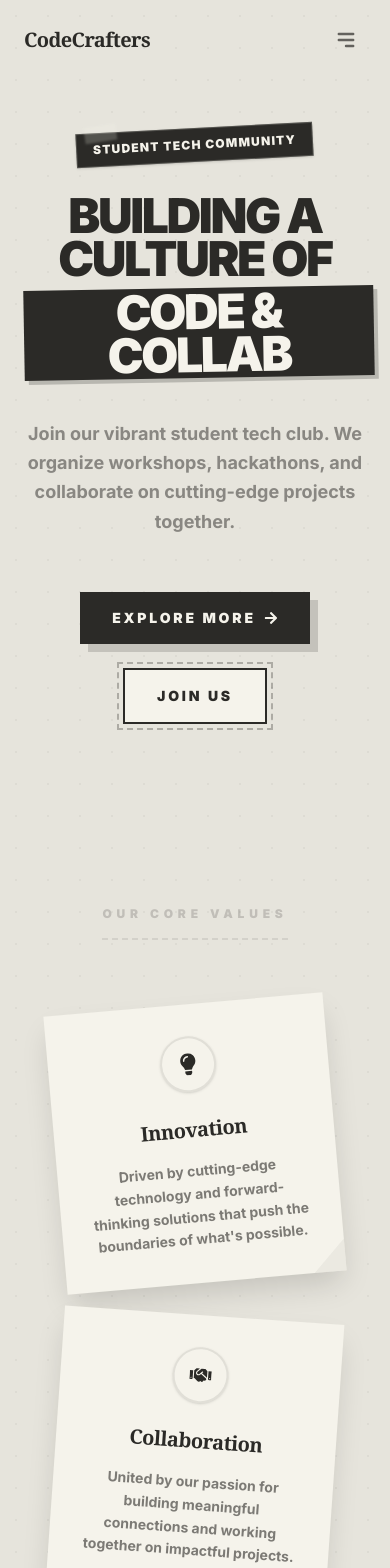
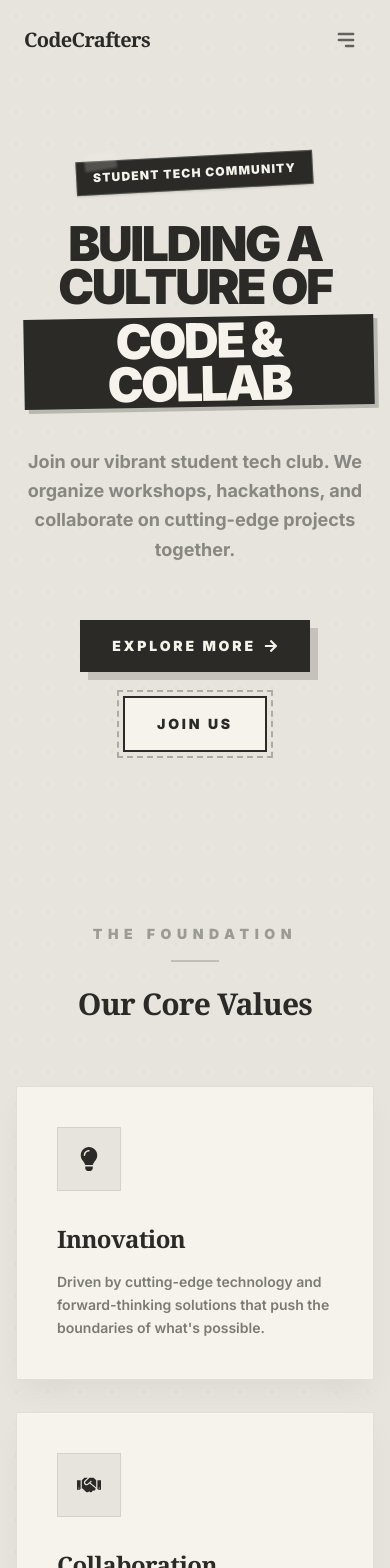
Before and after one commit to ranako/codecrafters, a React (Vite) app: page / in a window 390 px wide. Shown: the top 1568 px of the page. Built offline with nearby package versions, Linux system fonts and the light colour scheme.

Commit message:
feat: add initial website structure with core pages, components, and site data.

```diff
--- a/src/components/Navbar.jsx
+++ b/src/components/Navbar.jsx
@@ -56,7 +56,7 @@ export default function Navbar() {
                       {isActive && (
                         <motion.div
                           layoutId="nav-indicator-desktop"
-                          className="absolute -bottom-1 left-0 right-0 h-[2px] bg-black"
+                          className="absolute -bottom-[6px] left-0 right-0 h-[3px] bg-[#a0b4d4]"
                           transition={{ type: "spring", stiffness: 400, damping: 30 }}
                         />
                       )}
@@ -68,7 +68,7 @@ export default function Navbar() {
               {/* Minimal Action Button */}
               <Link
                 to="/contact"
-                className="ml-4 px-5 py-2 bg-transparent text-black text-[11px] font-black uppercase tracking-widest border-2 border-black hover:bg-black hover:text-white transition-all shadow-[2px_2px_0px_#2b2a27] hover:shadow-[0px_0px_0px_#2b2a27] hover:translate-x-[2px] hover:translate-y-[2px]"
+                className="ml-4 px-5 py-2 bg-transparent text-black text-[11px] font-black uppercase tracking-widest border-2 border-black hover:bg-[#f0e3dc] transition-all shadow-[2px_2px_0px_#2b2a27] hover:shadow-[0px_0px_0px_#2b2a27] hover:translate-x-[2px] hover:translate-y-[2px]"
               >
                  Join Us
               </Link>
@@ -109,7 +109,7 @@ export default function Navbar() {
                       <Link
                         to={link.path}
                         className={`block text-lg font-bold tracking-wide transition-colors duration-200 px-4 py-3 border-2 border-transparent ${
-                          isActive ? "bg-black text-white" : "text-black/50 hover:text-black hover:bg-black hover:text-white hover:border-black"
+                          isActive ? "bg-[#e3ebd5] text-black border-black/10" : "text-black/50 hover:text-black hover:bg-black hover:text-white hover:border-black"
                         }`}
                       >
                         {link.name}
--- a/src/components/PastEvents.jsx
+++ b/src/components/PastEvents.jsx
@@ -70,7 +70,7 @@ export default function PastEvents() {
       <div className="sticky top-0 h-screen w-full flex flex-col overflow-hidden bg-[#e6e4dc]">
 
         {/* Page Title - above the wire, below the navbar */}
-        <div className="absolute top-24 sm:top-28 md:top-28 left-1/2 -translate-x-1/2 z-20 text-center pointer-events-none w-full px-4">
+        <div className="absolute top-20 sm:top-24 md:top-24 left-1/2 -translate-x-1/2 z-20 text-center pointer-events-none w-full px-4">
            <div className="inline-block relative">
              <h2 className="text-2xl sm:text-4xl md:text-5xl lg:text-6xl font-black font-serif text-black tracking-tighter bg-white/50 backdrop-blur-md px-4 sm:px-6 py-2 border-2 border-black/10 shadow-sm">
                The Photo Album
@@ -82,12 +82,12 @@ export default function PastEvents() {
         </div>
 
         {/* The Fixed Horizontal Wire — positioned below the heading */}
-        <div className="absolute top-[28vh] sm:top-[28vh] md:top-[28vh] left-0 w-full h-[2px] sm:h-[3px] bg-[#1a1a1a] shadow-[0_3px_8px_rgba(0,0,0,0.25)] z-0" />
+        <div className="absolute top-[24vh] sm:top-[24vh] md:top-[24vh] left-0 w-full h-[2px] sm:h-[3px] bg-[#1a1a1a] shadow-[0_3px_8px_rgba(0,0,0,0.25)] z-0" />
 
         <motion.div
           ref={contentRef}
           style={{ x }}
-          className="flex items-start gap-6 sm:gap-10 md:gap-14 w-max pl-[5vw] sm:pl-[10vw] pr-[5vw] sm:pr-[10vw] mt-[28vh]"
+          className="flex items-start gap-6 sm:gap-10 md:gap-14 w-max pl-[5vw] sm:pl-[10vw] pr-[5vw] sm:pr-[10vw] mt-[24vh]"
         >
           {pastEventsData.map((event, i) => {
             const rotationClass = rotations[i % rotations.length];
--- a/src/data/siteData.js
+++ b/src/data/siteData.js
@@ -169,7 +169,7 @@ const defaultTeamData = {
     },
     {
       name: "Vraj Shah",
-      role: "Core Member",
+      role: "Tech Lead",
       linkedin: "",
       image: "https://images.unsplash.com/photo-1500648767791-00dcc994a43e?auto=format&fit=crop&q=80&w=600"
     },
--- a/src/pages/Admin.jsx
+++ b/src/pages/Admin.jsx
@@ -151,7 +151,7 @@ export default function Admin() {
   // --- LOGIN SCREEN ---
   if (!isAuthenticated) {
     return (
-      <div className="min-h-screen bg-[#e6e4dc] flex flex-col justify-center items-center p-6 font-sans">
+      <div className="min-h-[80vh] py-20 bg-[#e6e4dc] flex flex-col justify-center items-center p-6 font-sans">
         <motion.div
           initial={{ opacity: 0, scale: 0.95 }}
           animate={{ opacity: 1, scale: 1 }}
@@ -194,7 +194,7 @@ export default function Admin() {
 
   // --- DASHBOARD SCREEN ---
   return (
-    <div className="min-h-screen bg-[#e6e4dc] pt-32 pb-24 px-6 md:px-12 lg:px-20 font-sans overflow-hidden">
+    <div className="min-h-[80vh] bg-[#e6e4dc] pt-24 pb-16 px-6 md:px-12 lg:px-20 font-sans overflow-hidden">
 
       <div className="max-w-6xl mx-auto">
 
--- a/src/pages/Events.jsx
+++ b/src/pages/Events.jsx
@@ -17,8 +17,8 @@ export default function Events() {
       />
 
       {/* ──── UPCOMING TICKETS ──── */}
-      <section className="relative w-full max-w-7xl mx-auto px-4 z-10 pt-32 pb-32 text-center">
-         <div className="mb-16 inline-block">
+      <section className="relative w-full max-w-7xl mx-auto px-4 z-10 pt-24 pb-20 text-center">
+         <div className="mb-10 inline-block">
              <span className="text-[10px] font-black uppercase tracking-[0.4em] text-black/30 mb-2 block border-b-2 border-dashed border-black/10 pb-2">Schedule</span>
              <h2 className="text-4xl md:text-5xl lg:text-6xl font-black font-serif text-black uppercase tracking-tighter">
                Upcoming Tickets
--- a/src/pages/Home.jsx
+++ b/src/pages/Home.jsx
@@ -16,9 +16,25 @@ export default function Home() {
     "-rotate-[5deg]",
     "rotate-4",
     "-rotate-2",
+    "-rotate-6",
+    "rotate-4",
+    "-rotate-2",
     "rotate-6",
     "-rotate-4",
   ];
+
+  /* Editorial Pastel Palette */
+  const pastelBgs = [
+    "bg-[#e3ebd5] border-[#b1c398]", // Sage
+    "bg-[#dce4f0] border-[#a0b4d4]", // Slate
+    "bg-[#f0e3dc] border-[#d6b7a5]", // Peach
+    "bg-[#e6dcf0] border-[#ba9ed1]", // Lilac
+    "bg-[#f0ecd5] border-[#cfc69b]", // Pale Yellow
+  ];
+
+  const coreValueAccents = ["bg-[#a3b18a]", "bg-[#8ea2c4]", "bg-[#c29f8a]"];
+  const coreValueHovers = ["group-hover:bg-[#a3b18a]", "group-hover:bg-[#8ea2c4]", "group-hover:bg-[#c29f8a]"];
+  const statColors = ["text-[#a3b18a] bg-[#e3ebd5]", "text-[#8ea2c4] bg-[#dce4f0]", "text-[#c29f8a] bg-[#f0e3dc]"];
 
   return (
     <div className="min-h-screen w-full bg-[#e6e4dc] relative overflow-hidden flex flex-col items-center">
@@ -30,7 +46,7 @@ export default function Home() {
       />
 
       {/* ──── HERO DESK ──── */}
-      <section className="relative min-h-[90vh] w-full flex flex-col items-center justify-center pt-32 pb-20 z-10 overflow-hidden">
+      <section className="relative min-h-screen w-full flex flex-col items-center justify-center pt-16 z-10 overflow-hidden">
 
         <div className="relative max-w-5xl mx-auto px-4 text-center">
 
@@ -97,7 +113,7 @@ export default function Home() {
                   whileHover={{ scale: 1.15, zIndex: 50, rotate: "0deg" }}
                   transition={{ type: "spring", delay: 0.8 + (i * 0.1) }}
                   key={d.name}
-                  className={`pointer-events-auto absolute flex items-center gap-2 px-4 py-3 bg-white border border-black shadow-[0_5px_15px_-5px_rgba(0,0,0,0.15)] text-black font-bold text-sm tracking-wide ${rotation} cursor-pointer hover:shadow-2xl transition-all duration-300`}
+                  className={`pointer-events-auto absolute flex items-center gap-2 px-4 py-3 ${pastelBgs[i % pastelBgs.length]} shadow-[0_5px_15px_-5px_rgba(0,0,0,0.15)] text-black/80 font-bold text-sm tracking-wide ${rotation} cursor-pointer hover:shadow-2xl transition-all duration-300`}
                   style={{ top: `${topPos}%`, left: `${leftPos}%` }}
                 >
                   <d.icon size={16} className="text-black/60" />
@@ -108,32 +124,40 @@ export default function Home() {
         </div>
       </section>
 
-      {/* ──── ABOUT PREVIEW (Scattered Post-its) ──── */}
-      <section className="relative w-full max-w-7xl mx-auto px-4 py-24 z-10 text-center">
-         <h2 className="text-xs font-black uppercase tracking-[0.4em] text-black/20 mb-16 border-b-2 border-dashed border-black/10 pb-4 inline-block">Our Core Values</h2>
+      {/* ──── CORE VALUES (Editorial Grid Style) ──── */}
+      <section className="relative w-full max-w-7xl mx-auto px-4 py-20 z-10">
+         <div className="flex flex-col items-center mb-16 text-center">
+            <h2 className="text-sm font-black uppercase tracking-[0.4em] text-black/40 mb-4 inline-block">The Foundation</h2>
+            <div className="w-12 h-[2px] bg-black/20" />
+            <h3 className="text-3xl md:text-4xl font-serif font-black text-black mt-6 tracking-tight">Our Core Values</h3>
+         </div>
 
-         <div className="flex flex-wrap justify-center gap-8 md:gap-16">
+         <div className="grid grid-cols-1 md:grid-cols-3 gap-8 md:gap-10">
            {aboutData.values.map((v, i) => {
-             const rotationClass = rotations[(i+2) % rotations.length];
-             const color = "bg-white";
-
              return (
                <motion.div
                  key={v.title}
-                 initial={{ opacity: 0, y: 50 }}
+                 initial={{ opacity: 0, y: 30 }}
                  whileInView={{ opacity: 1, y: 0 }}
                  viewport={{ once: true, margin: "-50px" }}
-                 className={`relative w-[280px] md:w-[320px] p-8 ${color} shadow-[0_15px_30px_-5px_rgba(0,0,0,0.15)] hover:shadow-2xl ${rotationClass} hover:rotate-0 hover:z-50 hover:scale-105 transition-all duration-300 cursor-pointer flex flex-col items-center text-center`}
+                 transition={{ duration: 0.5, delay: i * 0.15, type: "spring", stiffness: 90 }}
+                 className="relative group bg-white border border-black/10 p-10 flex flex-col items-start shadow-[0_15px_30px_-5px_rgba(0,0,0,0.05)] hover:shadow-[0_25px_50px_-12px_rgba(0,0,0,0.15)] transition-all duration-500 ease-out cursor-pointer overflow-hidden"
                >
-                 {/* Post it shadow/fold effect */}
-                 <div className="absolute bottom-0 right-0 w-8 h-8 bg-black/5" style={{ clipPath: "polygon(100% 0, 0 100%, 100% 100%)" }} />
+                 {/* Top Accent Line */}
+                 <div className={`absolute top-0 left-0 w-full h-1 ${coreValueAccents[i % coreValueAccents.length]} transform origin-left scale-x-0 group-hover:scale-x-100 transition-transform duration-500`} />
 
-                 <div className="w-14 h-14 rounded-full border-2 border-black/10 flex items-center justify-center mb-6 bg-white/50 text-black shadow-sm">
-                   <v.icon size={22} />
+                 {/* Icon Block */}
+                 <div className={`w-16 h-16 bg-[#e6e4dc] border border-black/10 flex items-center justify-center mb-8 text-black ${coreValueHovers[i % coreValueHovers.length]} group-hover:text-white group-hover:border-transparent transition-all duration-500`}>
+                   <v.icon size={24} />
                  </div>
 
-                 <h3 className="text-xl md:text-2xl font-black text-black tracking-tight mb-4 font-serif">{v.title}</h3>
-                 <p className="text-sm font-bold text-black/60 leading-relaxed font-sans">{v.description}</p>
+                 <h3 className="text-2xl font-black text-black tracking-tight mb-4 font-serif">
+                   {v.title}
+                 </h3>
+
+                 <p className="text-sm font-semibold text-black/60 leading-relaxed font-sans line-clamp-3">
+                   {v.description}
+                 </p>
 
                </motion.div>
              )
@@ -142,7 +166,7 @@ export default function Home() {
       </section>
 
       {/* ──── HIGHLIGHTS (Ripped Paper Stats) ──── */}
-      <section className="relative w-full py-16 z-10">
+      <section className="relative w-full py-12 z-10">
          <div className="max-w-5xl mx-auto px-4 flex flex-wrap justify-center gap-6 md:gap-12">
             {[
               { icon: <FaUsers size={24} />, value: "1500+", label: "Community Members" },
@@ -161,7 +185,7 @@ export default function Home() {
                      {/* Faux ripped tape on top */}
                      <div className="absolute -top-3 w-16 h-6 bg-white/60 backdrop-blur-sm border border-black/10 shadow-sm -rotate-2" />
 
-                     <div className="mb-4 text-black/30 bg-black/5 p-4 rounded-full">{stat.icon}</div>
+                     <div className={`mb-4 p-4 rounded-full ${statColors[i % statColors.length]}`}>{stat.icon}</div>
                      <div className="text-4xl md:text-5xl font-black tracking-tighter mb-2 font-serif">{stat.value}</div>
                      <div className="text-[10px] md:text-xs font-black uppercase tracking-[0.2em] text-black/40 text-center">{stat.label}</div>
                   </motion.div>
@@ -184,8 +208,8 @@ export default function Home() {
       </div>
 
       {/* ──── EVENTS PREVIEW DESK ──── */}
-      <section className="relative w-full max-w-7xl mx-auto px-4 py-16 z-10 text-center mb-20">
-         <h2 className="text-xs font-black uppercase tracking-[0.4em] text-black/30 mb-16 border-b-2 border-dashed border-black/10 pb-4 inline-block">Upcoming Tickets</h2>
+      <section className="relative w-full max-w-7xl mx-auto px-4 py-12 z-10 text-center mb-12">
+         <h2 className="text-xs font-black uppercase tracking-[0.4em] text-black/30 mb-10 border-b-2 border-dashed border-black/10 pb-4 inline-block">Upcoming Tickets</h2>
          <div className="grid grid-cols-1 md:grid-cols-2 gap-12 md:gap-16 place-items-center">
            {upcomingEventsData.slice(0, 2).map((e, i) => {
               // Wrap the standard event card in a rotated scrapbook aesthetic
@@ -201,7 +225,7 @@ export default function Home() {
               )
            })}
          </div>
-         <div className="mt-20">
+         <div className="mt-12">
            <Link to="/events" className="inline-block px-8 py-4 bg-white border-2 border-black text-black font-black text-xs tracking-[0.2em] uppercase hover:bg-black hover:text-white transition-colors shadow-[6px_6px_0px_#2b2a27] hover:shadow-[2px_2px_0px_#2b2a27]">
              Explore All Events
            </Link>
--- a/src/pages/Team.jsx
+++ b/src/pages/Team.jsx
@@ -3,20 +3,18 @@ import { teamData } from "../data/siteData";
 import { FaLinkedin } from "react-icons/fa";
 
 export default function Team() {
-  const rotations = [
-    "-rotate-3",
-    "rotate-2",
-    "-rotate-6",
-    "rotate-4",
-    "-rotate-2",
-    "rotate-5",
-    "-rotate-4",
-    "rotate-3",
-    "-rotate-1"
+  const rotations = [-3, 2, -6, 4, -2, 5, -4, 3, -1];
+
+  const pastelBgs = [
+    "bg-[#e3ebd5]/90", // Sage
+    "bg-[#dce4f0]/90", // Slate
+    "bg-[#f0e3dc]/90", // Peach
+    "bg-[#e6dcf0]/90", // Lilac
+    "bg-[#f0ecd5]/90", // Pale Yellow
   ];
 
   return (
-    <div className="pt-40 pb-32 min-h-[90vh] w-full bg-[#e6e4dc] relative overflow-hidden flex flex-col items-center justify-center">
+    <div className="pt-28 pb-20 min-h-[80vh] w-full bg-[#e6e4dc] relative overflow-hidden flex flex-col items-center">
 
       {/* Subtle Polka-dot Desk Texture */}
       <div
@@ -24,29 +22,30 @@ export default function Team() {
          style={{ backgroundImage: 'radial-gradient(#2b2a27 1.5px, transparent 1.5px)', backgroundSize: '32px 32px' }}
       />
 
-      <div className="max-w-7xl mx-auto px-4 sm:px-6 lg:px-8 relative z-10 flex flex-col gap-16 md:gap-24 items-center">
+      <div className="max-w-7xl mx-auto px-4 sm:px-6 lg:px-8 relative z-10 flex flex-col gap-12 md:gap-16 items-center">
 
-        {/* THE FOUNDRY / OG CLUSTER (Vintage Scrapbook Style) */}
-        <div className="flex flex-wrap justify-center gap-6 md:gap-10 items-center">
+        {/* THE FOUNDRY / OG CLUSTER (Enhanced Vintage Scrapbook Style) */}
+        <div className="flex flex-wrap justify-center gap-12 md:gap-20 items-center w-full">
           {teamData.og.map((member, index) => {
-            const rotationClass = rotations[index % rotations.length];
+            const rot = rotations[index % rotations.length];
 
             return (
               <motion.div
-                initial={{ opacity: 0, y: 40, scale: 0.9 }}
-                whileInView={{ opacity: 1, y: 0, scale: 1 }}
+                initial={{ opacity: 0, y: 40, scale: 0.8, rotate: rot }}
+                whileInView={{ opacity: 1, y: 0, scale: 1, rotate: rot }}
                 viewport={{ once: true, margin: "-50px" }}
-                transition={{ duration: 0.5, delay: index * 0.1, type: "spring", stiffness: 90 }}
+                transition={{ duration: 0.6, delay: index * 0.1, type: "spring", stiffness: 100, bounce: 0.4 }}
+                whileHover={{ y: -6, scale: 1.02, rotate: 0, zIndex: 50, transition: { duration: 0.2 } }}
                 key={member.name}
-                // unified size and white paper
-                className={`relative group bg-white p-4 md:p-5 pb-10 shadow-[0_15px_35px_-10px_rgba(0,0,0,0.1)] hover:shadow-[0_45px_65px_-15px_rgba(0,0,0,0.2)] transition-all duration-500 ease-out flex-shrink-0 w-[200px] sm:w-[240px] lg:w-[280px] cursor-pointer ${rotationClass} hover:rotate-0 hover:-translate-y-6 hover:scale-105 hover:z-50 border border-black/5 rounded-sm`}
+                // restored size and dynamic rotations defined via framer motion
+                className="relative group bg-white p-4 md:p-5 pb-10 shadow-[0_15px_35px_-10px_rgba(0,0,0,0.15)] transition-shadow duration-300 ease-out flex-shrink-0 w-[200px] sm:w-[240px] lg:w-[280px] cursor-pointer border border-black/5 rounded-sm z-10"
               >
 
-                {/* Yellowish Masking Tape for OG */}
-                <div className="absolute -top-3 left-1/2 -translate-x-1/2 w-20 h-7 bg-black/10 backdrop-blur-md shadow-sm border border-black/20 -rotate-[3deg] opacity-90 pointer-events-none z-20" />
+                {/* Pastel Masking Tape for OG */}
+                <div className={`absolute -top-3 left-1/2 -translate-x-1/2 w-20 h-7 ${pastelBgs[index % pastelBgs.length]} backdrop-blur-md shadow-sm border border-black/10 -rotate-[2deg] pointer-events-none z-20`} />
 
                 {/* Polaroid Photo Frame - Unified Slightly Desaturated Style */}
-                <div className="w-full aspect-square bg-[#eaeaea] overflow-hidden filter saturate-[0.6] contrast-110 group-hover:saturate-100 group-hover:contrast-100 transition-all duration-700 relative">
+                <div className="w-full aspect-square bg-[#eaeaea] overflow-hidden filter saturate-[0.8] transition-all duration-700 relative">
                   {member.image ? (
                     <img
                       src={member.image}
@@ -61,16 +60,16 @@ export default function Team() {
                     </div>
                   )}
                   {/* Vignette */}
-                  <div className="absolute inset-0 shadow-[inset_0_0_20px_rgba(0,0,0,0.1)] pointer-events-none" />
+                  <div className="absolute inset-0 shadow-[inset_0_0_20px_rgba(0,0,0,0.05)] pointer-events-none" />
                 </div>
 
                 <div className="pt-5 pb-2 text-center flex flex-col items-center">
                   {/* Distinctive OG Badge */}
-                  <span className="inline-block px-3 py-1 mb-2 text-[10px] sm:text-xs font-black uppercase tracking-[0.2em] bg-black text-white rounded-sm -rotate-2 group-hover:rotate-0 transition-transform shadow-md border border-white/20">
+                  <span className="inline-block px-3 py-1 mb-2 text-[10px] sm:text-xs font-black uppercase tracking-[0.2em] bg-black text-white rounded-sm shadow-md border border-white/20">
                     The Founders
                   </span>
 
-                  <h3 className="text-xl md:text-2xl font-black text-black tracking-tight leading-none mb-1 font-serif mt-2">
+                  <h3 className="text-xl font-black text-black tracking-tight leading-none mb-1 font-serif mt-2">
                     {member.name}
                   </h3>
 
@@ -95,27 +94,28 @@ export default function Team() {
         {/* DESK SEPARATOR */}
         <div className="w-full max-w-sm border-t-2 border-dotted border-black/10" />
 
-        {/* CORE CLUSTER (Modern Clean Style) */}
-        <div className="flex flex-wrap justify-center gap-6 md:gap-10 items-center">
+        {/* CORE CLUSTER (Enhanced Clean Scrapbook Style) */}
+        <div className="flex flex-wrap justify-center gap-12 md:gap-20 items-center w-full">
           {teamData.core.map((member, index) => {
-            const rotationClass = rotations[(index + 4) % rotations.length];
+            const rot = rotations[(index + 4) % rotations.length];
 
             return (
               <motion.div
-                initial={{ opacity: 0, y: 40, scale: 0.9 }}
-                whileInView={{ opacity: 1, y: 0, scale: 1 }}
+                initial={{ opacity: 0, y: 40, scale: 0.8, rotate: rot }}
+                whileInView={{ opacity: 1, y: 0, scale: 1, rotate: rot }}
                 viewport={{ once: true, margin: "-50px" }}
-                transition={{ duration: 0.5, delay: index * 0.1, type: "spring", stiffness: 90 }}
+                transition={{ duration: 0.6, delay: index * 0.1, type: "spring", stiffness: 100, bounce: 0.4 }}
+                whileHover={{ y: -6, scale: 1.02, rotate: 0, zIndex: 50, transition: { duration: 0.2 } }}
                 key={member.name}
-                // MODERN STYLE POLAROID: Pure White
-                className={`relative group bg-white p-4 md:p-5 pb-10 shadow-[0_15px_35px_-10px_rgba(0,0,0,0.1)] hover:shadow-[0_45px_65px_-15px_rgba(0,0,0,0.2)] transition-all duration-500 ease-out flex-shrink-0 w-[200px] sm:w-[240px] lg:w-[280px] cursor-pointer ${rotationClass} hover:rotate-0 hover:-translate-y-6 hover:scale-105 hover:z-50 border border-black/5 rounded-sm`}
+                // MODERN STYLE POLAROID
+                className="relative group bg-white p-4 md:p-5 pb-10 shadow-[0_15px_35px_-10px_rgba(0,0,0,0.15)] transition-shadow duration-300 ease-out flex-shrink-0 w-[200px] sm:w-[240px] lg:w-[280px] cursor-pointer border border-black/5 rounded-sm z-10"
               >
 
-                {/* Clear Glossy Tape */}
-                <div className="absolute -top-3 left-1/2 -translate-x-1/2 w-20 h-7 bg-black/5 backdrop-blur-md shadow-sm border border-black/10 -rotate-[2deg] opacity-70 pointer-events-none z-20" />
+                {/* Pastel Glossy Tape */}
+                <div className={`absolute -top-3 left-1/2 -translate-x-1/2 w-20 h-7 ${pastelBgs[(index + 4) % pastelBgs.length]} backdrop-blur-md shadow-sm border border-black/10 pointer-events-none z-20`} />
 
                 {/* Polaroid Photo Frame - Unified Slightly Desaturated Style */}
-                <div className="w-full aspect-square bg-[#f0f0f0] overflow-hidden filter saturate-[0.6] contrast-110 group-hover:saturate-100 group-hover:contrast-100 transition-all duration-700 relative">
+                <div className="w-full aspect-square bg-[#f0f0f0] overflow-hidden filter saturate-[0.8] transition-all duration-700 relative">
                   {member.image ? (
                     <img
                       src={member.image}
@@ -130,16 +130,16 @@ export default function Team() {
                     </div>
                   )}
                   {/* Clean Vignette */}
-                  <div className="absolute inset-0 shadow-[inset_0_0_15px_rgba(0,0,0,0.1)] pointer-events-none" />
+                  <div className="absolute inset-0 shadow-[inset_0_0_15px_rgba(0,0,0,0.05)] pointer-events-none" />
                 </div>
 
                 <div className="pt-5 pb-2 text-center flex flex-col items-center">
                   {/* Distinctive Core Badge */}
-                  <span className="inline-block px-3 py-1 mb-2 text-[10px] sm:text-xs font-black uppercase tracking-[0.2em] bg-white text-black rounded-sm -rotate-2 group-hover:rotate-0 transition-transform border border-black shadow-sm">
+                  <span className="inline-block px-3 py-1 mb-2 text-[10px] sm:text-xs font-black uppercase tracking-[0.2em] bg-white text-black rounded-sm border border-black shadow-sm">
                     Core Team
                   </span>
 
-                  <h3 className="text-xl md:text-2xl font-black text-black tracking-tight leading-none mb-1 font-sans mt-2">
+                  <h3 className="text-xl font-black text-black tracking-tight leading-none mb-1 font-sans mt-2">
                     {member.name}
                   </h3>
 
```
Also changed, not shown: src/components/ClubPillars.jsx (+6 -3 lines), src/components/Footer.jsx (+10 -3 lines), src/components/TestimonialsMarquee.jsx (+9 -1 lines), src/pages/About.jsx (+5 -5 lines), src/pages/Contact.jsx (+5 -5 lines).
